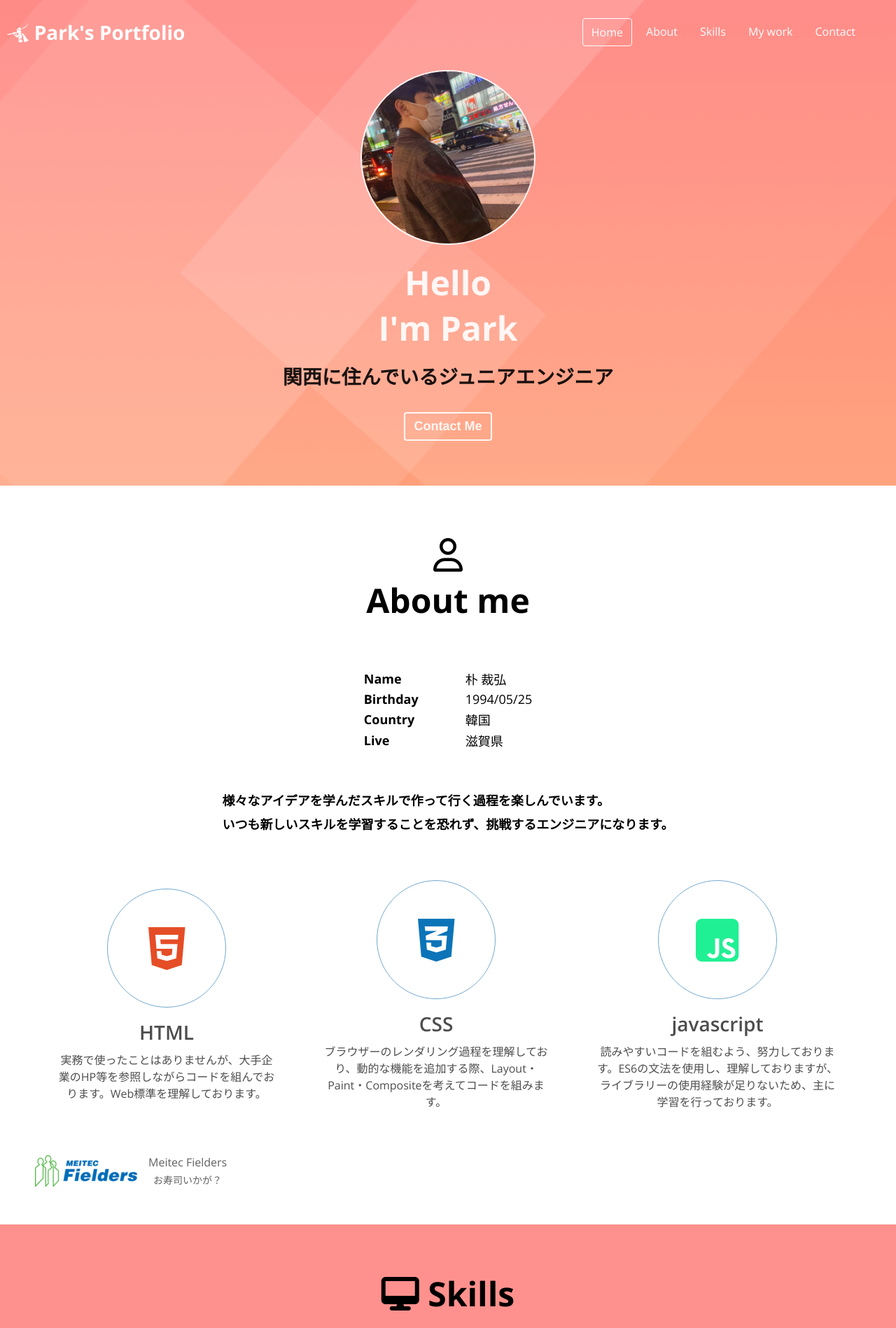
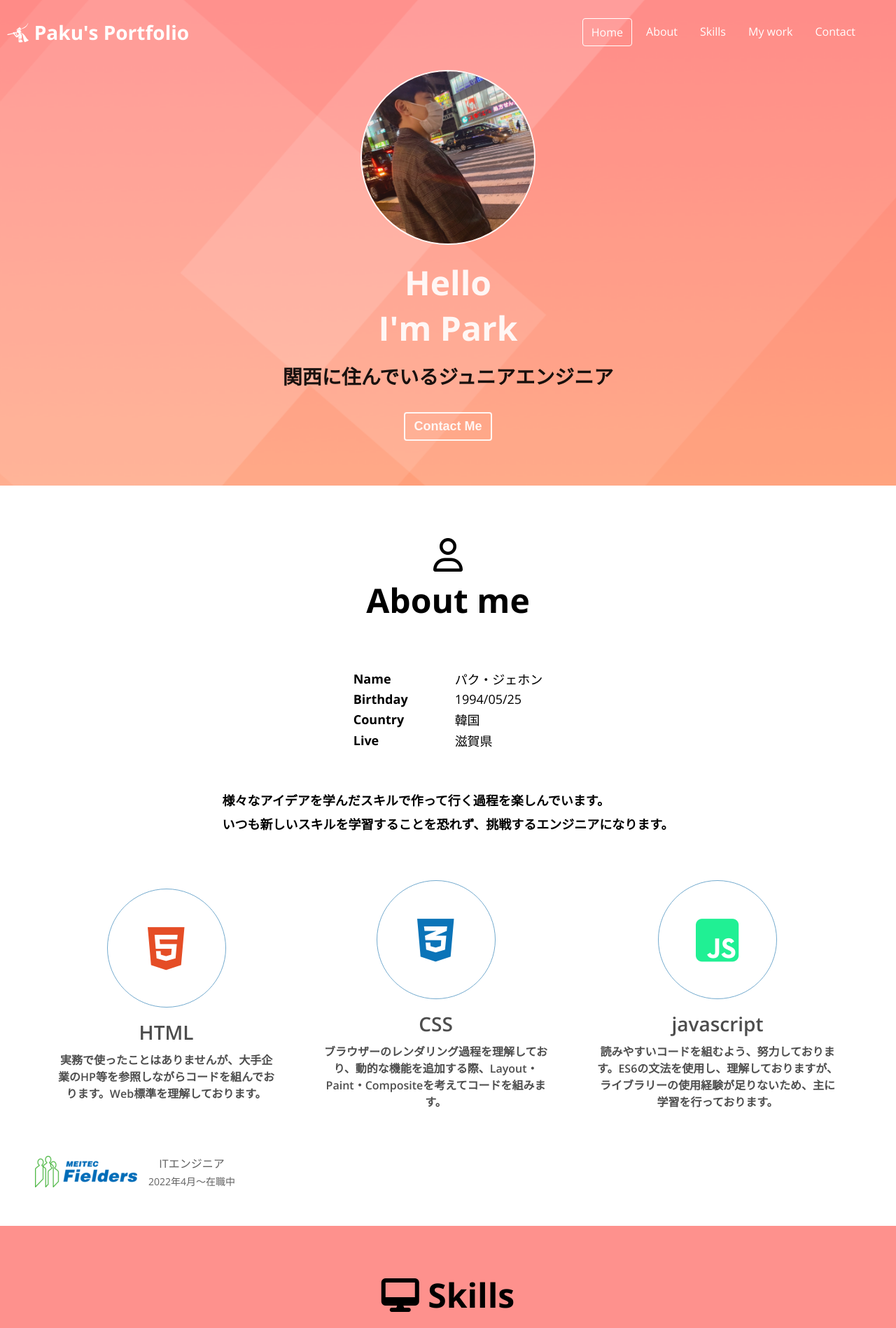
Before and after one commit to J-paku/Portfolio, a PHP site: page / in a window 1280 px wide. Shown: the top 1898 px of the page at 70% size. Run offline with PHP 8.4, Linux system fonts and the light colour scheme; some libraries are stand-ins or nearby versions.

Commit message:
HTML: Tilte
Park => Paku

```diff
--- a/index.html
+++ b/index.html
@@ -4,7 +4,7 @@
     <meta charset="UTF-8">
     <meta http-equiv="X-UA-Compatible" content="IE=edge">
     <meta name="viewport" content="width=device-width, initial-scale=1.0">
-    <title>Park's Portfolio</title>
+    <title>Paku's Portfolio</title>
     <meta name="description" content="Portfolio for world-renownedd software engineer Park">
     <meta name="author" content="Park">
     <link rel="icon" type="image/png" href="imgs/bluelogo.png">
@@ -23,7 +23,7 @@
     <nav id="navbar">
         <div class="navbar__logo">
 
-            <a href="#"><i class="fa-brands fa-pied-piper-alt"></i></i> Park's Portfolio</a>
+            <a href="#"><i class="fa-brands fa-pied-piper-alt"></i></i> Paku's Portfolio</a>
         </div>
         <div class="navbar__menu">
             <ul class="navbar__menu">
@@ -57,7 +57,7 @@
             <tbody>
                 <tr>
                     <th class="about__th">Name</th>
-                    <td class="about__td about__name">朴 裁弘</td>
+                    <td class="about__td about__name">パク・ジェホン</td>
                 </tr>
                 <tr>
                     <th class="about__th">Birthday</th>
@@ -112,8 +112,8 @@
                 alt="M.F."
                 class="job__logo">
                 <div class="job__description">
-                <p class="job__name">Meitec Fielders</p>
-                <p class="job__period">お寿司いかが？</p>
+                <p class="job__name">ITエンジニア</p>
+                <p class="job__period">2022年4月～在職中</p>
                 </div>
             </div>
             <div class="job"></div>
--- a/style.css
+++ b/style.css
@@ -216,6 +216,7 @@ p   {
     }
     .major__description{
         font-size: var(--font-small);
+        font-weight: var(--weight-semi-bold);
     }
     .about__table__container{
         display: flex;
```
